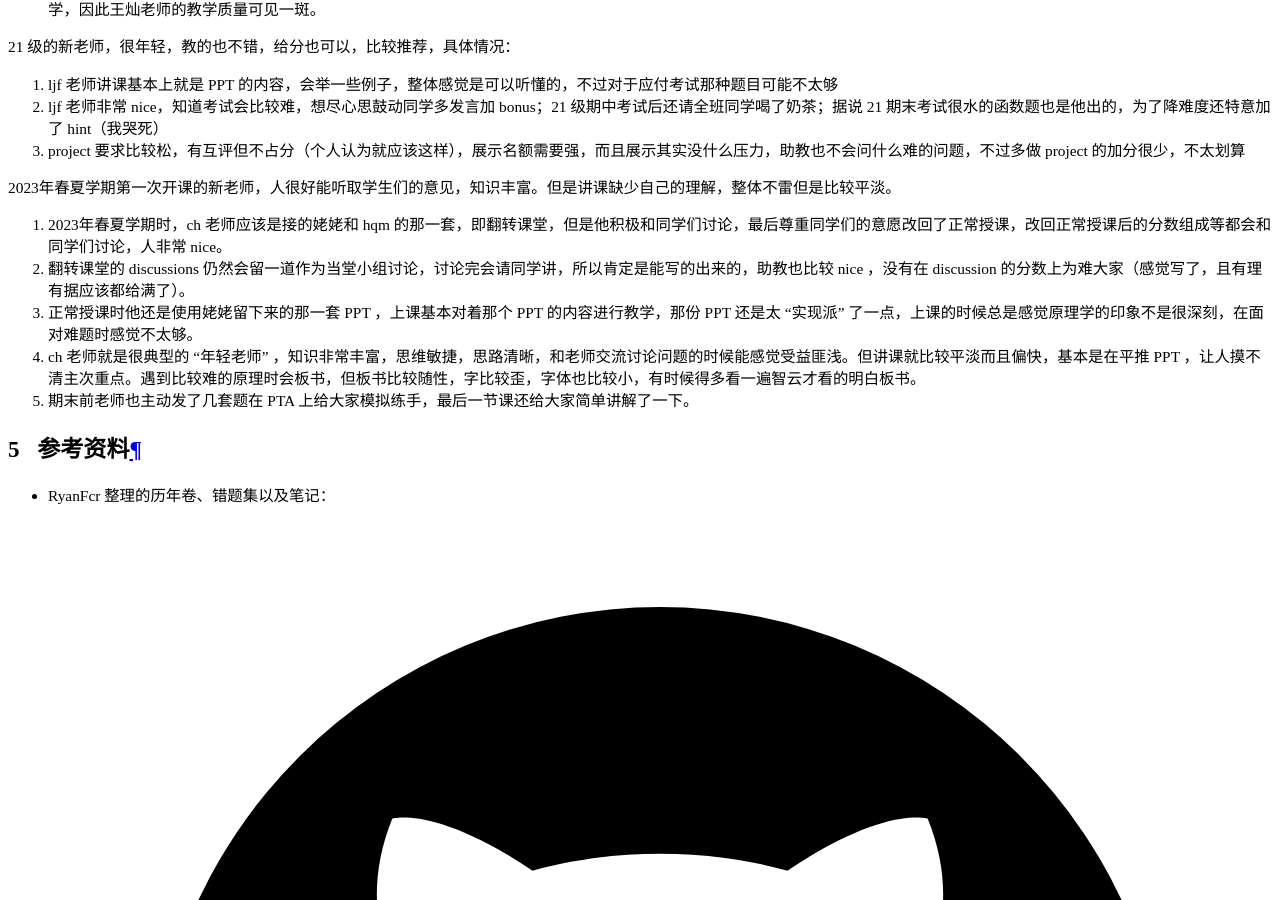
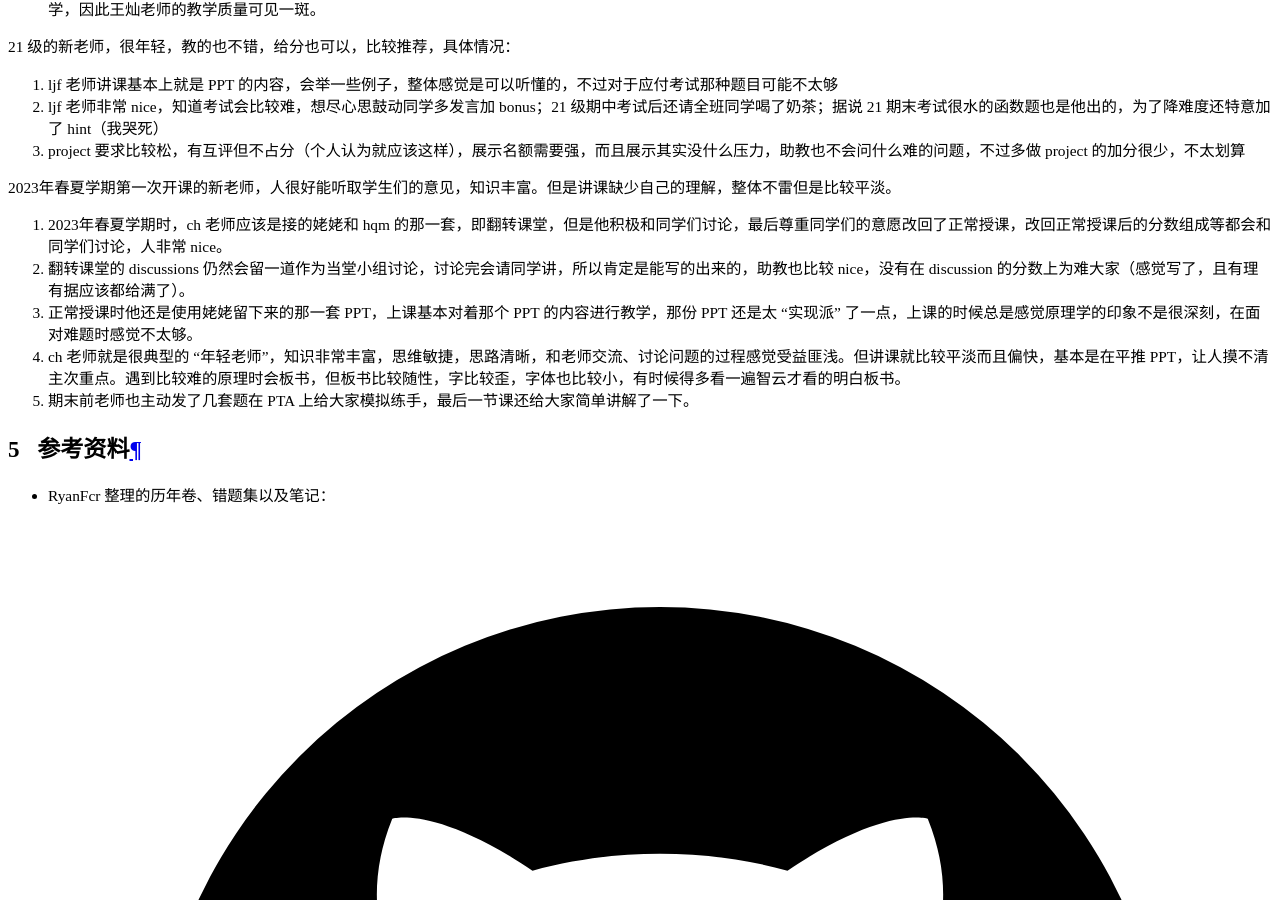
Before and after one commit to ZJU-Turing/TuringCourses, an MkDocs documentation site: the page built from docs/major_basic/advanced_data_structure/index.md, in a window 1280 px wide and 900 px high, scrolled down 20480 px. Built offline with MkDocs 1.6.1 and Material for MkDocs 9.7.7, drawn with Linux system fonts in a browser that asks for light colours; comment, search, counter and statistics services are not loaded.

Commit message:
docs: 更新 ADS 陈昊老师评价

```diff
--- a/docs/major_basic/advanced_data_structure/index.md
+++ b/docs/major_basic/advanced_data_structure/index.md
@@ -131,9 +131,9 @@
     2023年春夏学期第一次开课的新老师，人很好能听取学生们的意见，知识丰富。但是讲课缺少自己的理解，整体不雷但是比较平淡。
 
     1. 2023年春夏学期时，ch 老师应该是接的姥姥和 hqm 的那一套，即翻转课堂，但是他积极和同学们讨论，最后尊重同学们的意愿改回了正常授课，改回正常授课后的分数组成等都会和同学们讨论，人非常 nice。
-    2. 翻转课堂的 discussions 仍然会留一道作为当堂小组讨论，讨论完会请同学讲，所以肯定是能写的出来的，助教也比较 nice ，没有在 discussion 的分数上为难大家（感觉写了，且有理有据应该都给满了）。
-    3. 正常授课时他还是使用姥姥留下来的那一套 PPT ，上课基本对着那个 PPT 的内容进行教学，那份 PPT 还是太 “实现派” 了一点，上课的时候总是感觉原理学的印象不是很深刻，在面对难题时感觉不太够。
-    4. ch 老师就是很典型的 “年轻老师” ，知识非常丰富，思维敏捷，思路清晰，和老师交流讨论问题的时候能感觉受益匪浅。但讲课就比较平淡而且偏快，基本是在平推 PPT ，让人摸不清主次重点。遇到比较难的原理时会板书，但板书比较随性，字比较歪，字体也比较小，有时候得多看一遍智云才看的明白板书。
+    2. 翻转课堂的 discussions 仍然会留一道作为当堂小组讨论，讨论完会请同学讲，所以肯定是能写的出来的，助教也比较 nice，没有在 discussion 的分数上为难大家（感觉写了，且有理有据应该都给满了）。
+    3. 正常授课时他还是使用姥姥留下来的那一套 PPT，上课基本对着那个 PPT 的内容进行教学，那份 PPT 还是太 “实现派” 了一点，上课的时候总是感觉原理学的印象不是很深刻，在面对难题时感觉不太够。
+    4. ch 老师就是很典型的 “年轻老师”，知识非常丰富，思维敏捷，思路清晰，和老师交流、讨论问题的过程感觉受益匪浅。但讲课就比较平淡而且偏快，基本是在平推 PPT，让人摸不清主次重点。遇到比较难的原理时会板书，但板书比较随性，字比较歪，字体也比较小，有时候得多看一遍智云才看的明白板书。
     5. 期末前老师也主动发了几套题在 PTA 上给大家模拟练手，最后一节课还给大家简单讲解了一下。
 
 
```
